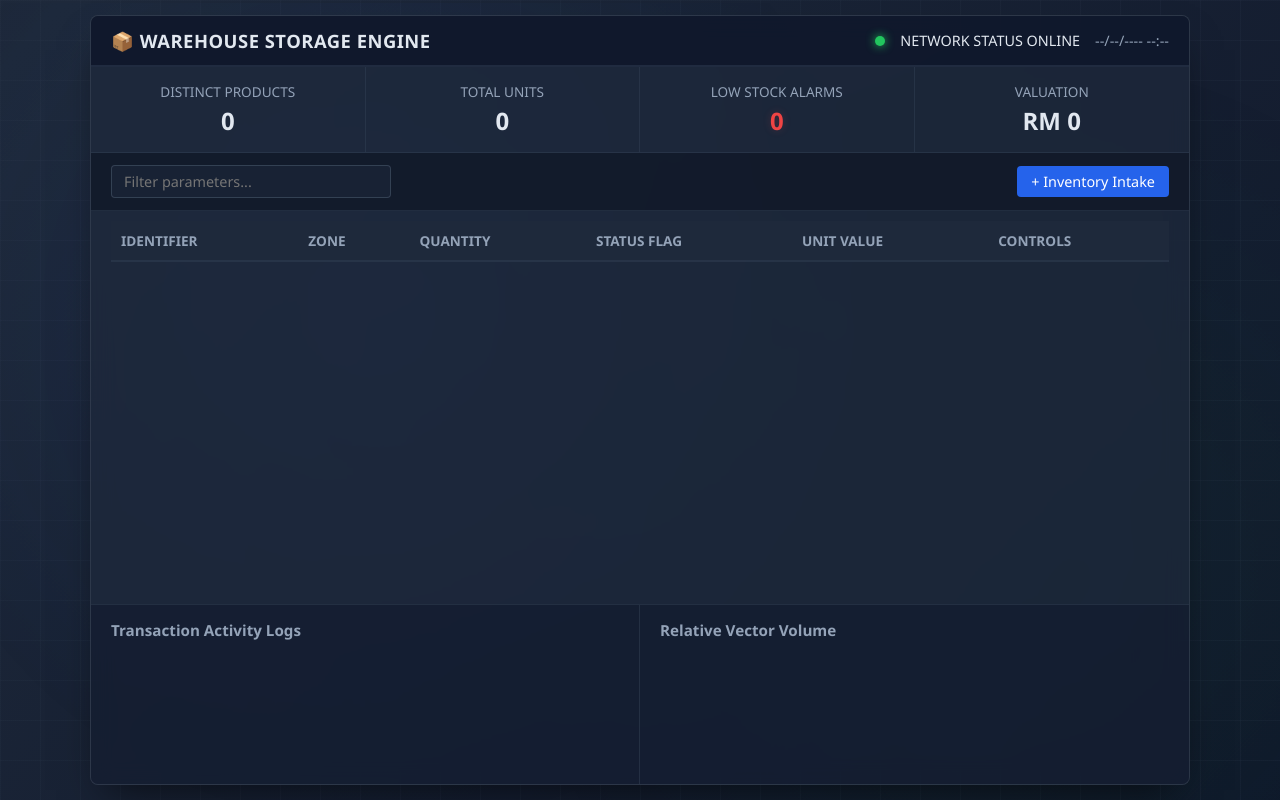
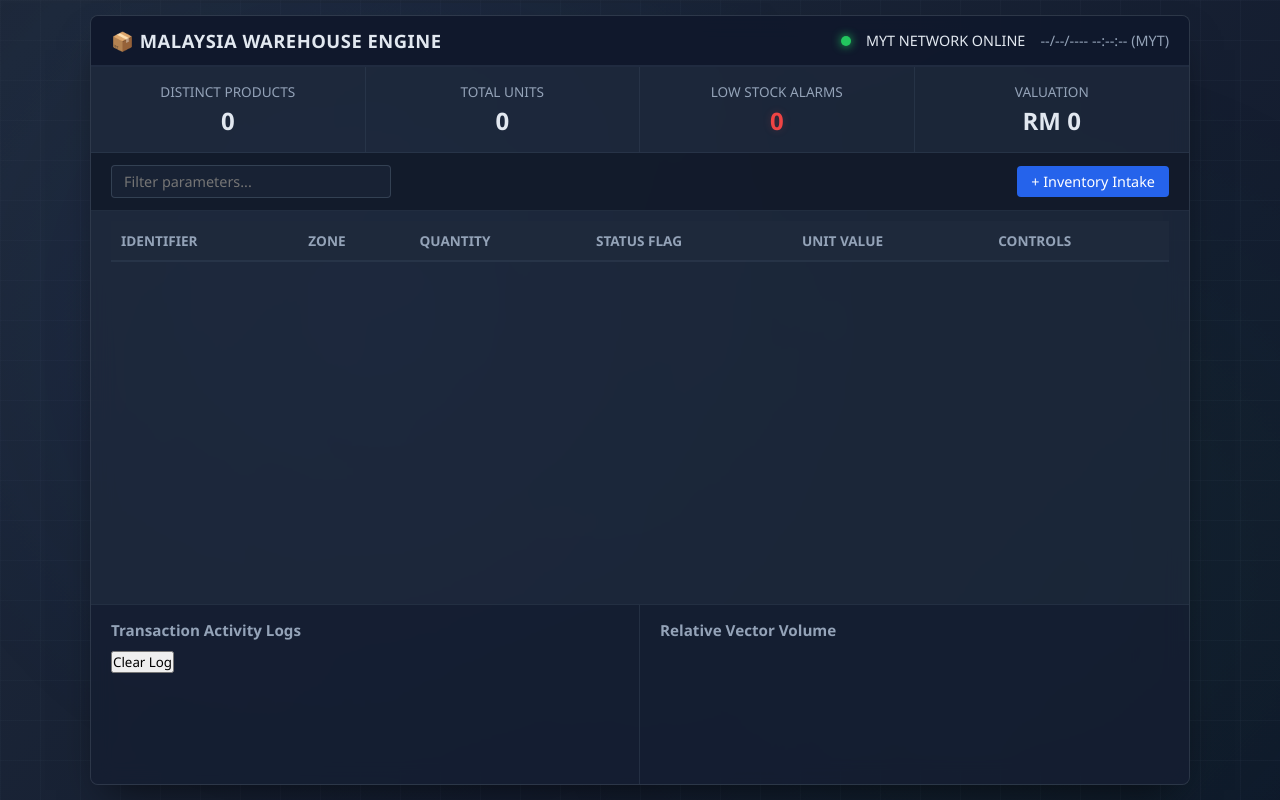
Before and after one commit to alfeezul06-lgtm/iot-tracking-server, a website: page public/index.html in a window 1280 px wide. Drawn offline with Linux system fonts and the light colour scheme; no server answers.

Commit message:
Update index.html

```diff
--- a/public/index.html
+++ b/public/index.html
@@ -10,10 +10,10 @@
 
 <div class="dashboard">
     <header class="header">
-        <div class="brand">📦 WAREHOUSE STORAGE ENGINE</div>
+        <div class="brand">📦 MALAYSIA WAREHOUSE ENGINE</div>
         <div class="system-status">
-            <span class="status-indicator"></span> NETWORK STATUS ONLINE
-            <span id="live-time" class="timestamp">--/--/---- --:--</span>
+            <span class="status-indicator"></span> MYT NETWORK ONLINE
+            <span id="live-time" class="timestamp">--/--/---- --:--:-- (MYT)</span>
         </div>
     </header>
 
@@ -59,7 +59,10 @@
 
     <div class="lower-grid">
         <div class="panel">
-            <h3>Transaction Activity Logs</h3>
+            <div class="panel-header-flex">
+                <h3>Transaction Activity Logs</h3>
+                <button class="btn-clear-logs" onclick="clearLogs()">Clear Log</button>
+            </div>
             <div id="transactions-list" class="list-container"></div>
         </div>
         <div class="panel">
```
